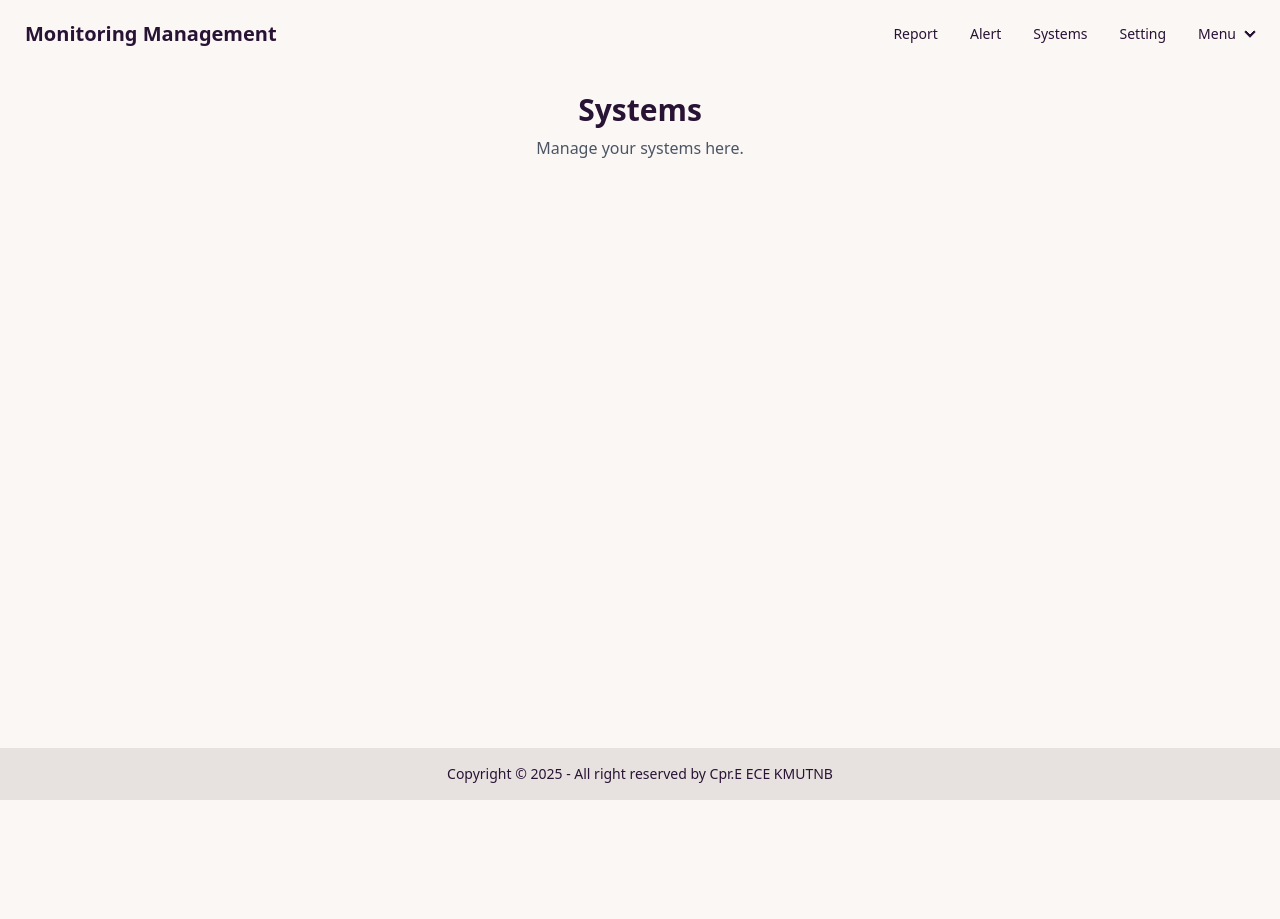
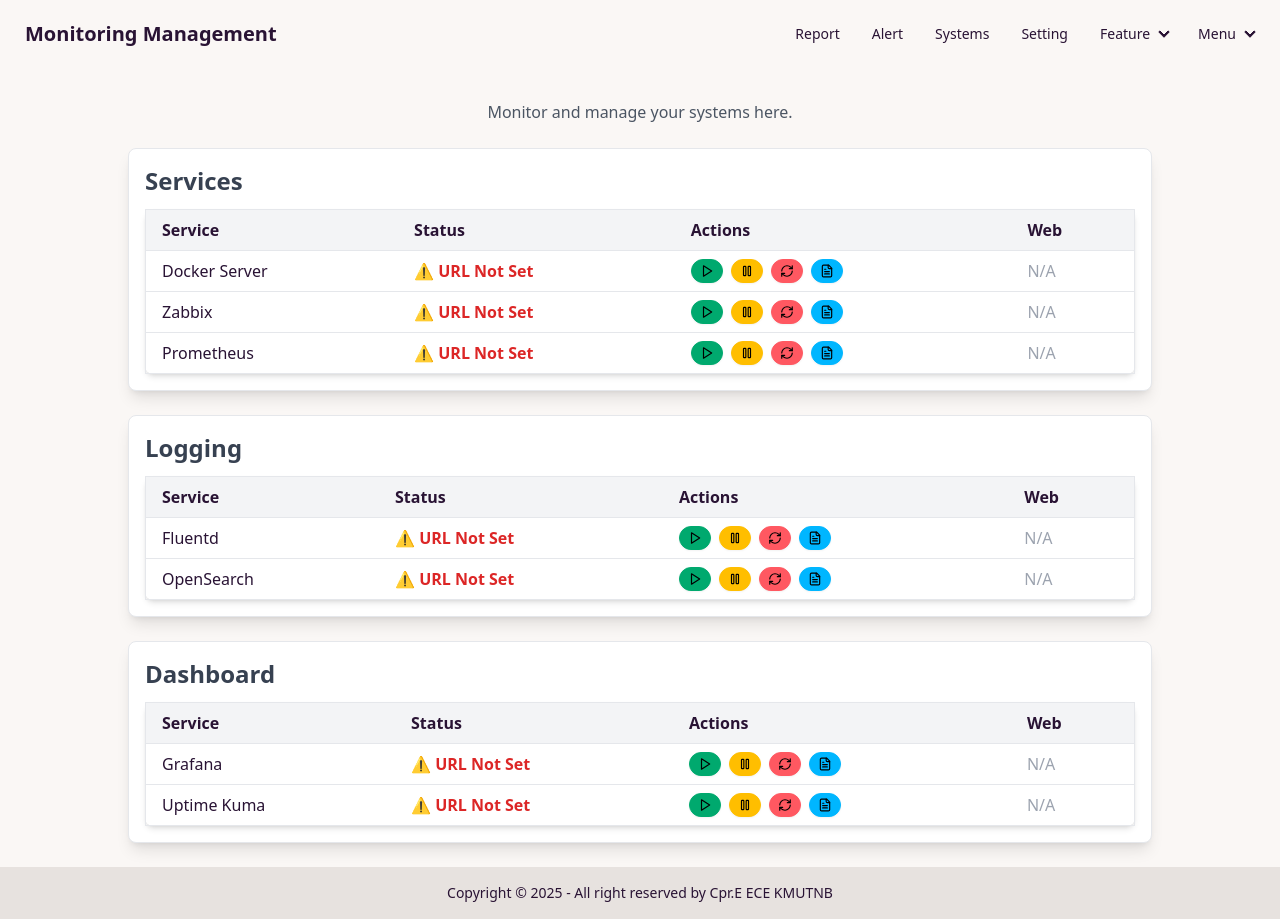
Before and after one commit to mossZmossZ/centralized-network-monitoring-management-web, a React (Vite) app in the folder frontend/: page /systems in a window 1280 px wide. Before the commit the page ends 800 px from the top, so only its background shows below. Built offline with nearby package versions, Linux system fonts and the light colour scheme; no server answers.

Commit message:
Setting page

```diff
--- a/frontend/components/navbar/index.jsx
+++ b/frontend/components/navbar/index.jsx
@@ -14,6 +14,14 @@
           <li><Link to="/setting">Setting</Link></li>
           <li>
             <details>
+              <summary>Feature</summary>
+              <ul className="bg-base-100 rounded-t-none p-2">
+                <li><Link to="/docs">Password leak</Link></li>
+              </ul>
+            </details>
+          </li>
+          <li>
+            <details>
               <summary>Menu</summary>
               <ul className="bg-base-100 rounded-t-none p-2">
                 <li><Link to="/user">User</Link></li>
--- a/frontend/components/systems/index.jsx
+++ b/frontend/components/systems/index.jsx
@@ -1,8 +1,156 @@
+import { useState, useEffect } from "react";
+import { Button, Modal } from "daisyui"; // DaisyUI components (Ensure Tailwind & DaisyUI are set up)
+import { motion } from "framer-motion";
+import { Globe, Play, Pause, RefreshCw, FileText } from "lucide-react"; // Import icons
+
+const services = {
+  Services: [
+    { name: "Docker Server", pingUrl: import.meta.env.VITE_DOCKER_SERVER_PING, webUrl: import.meta.env.VITE_DOCKER_SERVER_WEB },
+    { name: "Zabbix", pingUrl: import.meta.env.VITE_ZABBIX_PING, webUrl: import.meta.env.VITE_ZABBIX_WEB },
+    { name: "Prometheus", pingUrl: import.meta.env.VITE_PROMETHEUS_PING, webUrl: import.meta.env.VITE_PROMETHEUS_WEB },
+  ],
+  Logging: [
+    { name: "Fluentd", pingUrl: import.meta.env.VITE_FLUENTD_PING, webUrl: import.meta.env.VITE_FLUENTD_WEB },
+    { name: "OpenSearch", pingUrl: import.meta.env.VITE_OPENSEARCH_PING, webUrl: import.meta.env.VITE_OPENSEARCH_WEB },
+  ],
+  Dashboard: [
+    { name: "Grafana", pingUrl: import.meta.env.VITE_GRAFANA_PING, webUrl: import.meta.env.VITE_GRAFANA_WEB },
+    { name: "Uptime Kuma", pingUrl: import.meta.env.VITE_UPTIMEKUMA_PING, webUrl: import.meta.env.VITE_UPTIMEKUMA_WEB },
+  ],
+};
+
+
 export function Systems() {
+  const [statusData, setStatusData] = useState({});
+  const [selectedService, setSelectedService] = useState(null);
+  const [logs, setLogs] = useState("");
+
+  useEffect(() => {
+    const fetchStatuses = async () => {
+      const categoryResults = {};
+
+      for (const category in services) {
+        categoryResults[category] = await Promise.all(
+          services[category].map(async (service) => {
+            if (!service.url) return { name: service.name, status: "⚠️ URL Not Set" };
+            try {
+              const response = await fetch(service.url);
+              if (!response.ok) throw new Error("Service down");
+              return { name: service.name, status: "✅ Running" };
+            } catch (error) {
+              return { name: service.name, status: "❌ Down" };
+            }
+          })
+        );
+      }
+
+      setStatusData(categoryResults);
+    };
+
+    fetchStatuses();
+    const interval = setInterval(fetchStatuses, 10000); // Refresh every 10s
+    return () => clearInterval(interval);
+  }, []);
+
+  // Mock Start/Stop/Restart Actions
+  const handleAction = (serviceName, action) => {
+    console.log(`${action} executed for ${serviceName}`);
+    alert(`${action} executed for ${serviceName}`);
+  };
+
+  // Mock Logs Fetch
+  const handleViewLogs = (serviceName) => {
+    setSelectedService(serviceName);
+    setLogs(`📜 Logs for ${serviceName}:\n[INFO] Service started...\n[INFO] Running smooth...\n[ERROR] Minor issue detected.`);
+  };
+
   return (
-    <div className="flex flex-col items-center justify-center h-full p-6">
-      <h1 className="text-3xl font-bold">Systems</h1>
-      <p className="mt-2 text-gray-600">Manage your systems here.</p>
+    <div className="flex flex-col items-center justify-center h-full p-6 w-full">
+      <p className="mt-2 text-gray-600">Monitor and manage your systems here.</p>
+
+      {/* Render separate tables for each category */}
+      {Object.keys(statusData).map((category) => (
+        <div key={category} className="w-full max-w-5xl mt-6 border rounded-lg shadow-lg bg-white p-4">
+          <h2 className="text-2xl font-semibold text-gray-700">{category}</h2>
+          <table className="min-w-full bg-white border border-gray-200 shadow-md rounded-lg mt-3">
+          <thead className="bg-gray-100">
+          <tr>
+            <th className="px-4 py-2 text-left border-b">Service</th>
+            <th className="px-4 py-2 text-left border-b">Status</th>
+            <th className="px-4 py-2 text-left border-b">Actions</th>
+            <th className="px-4 py-2 text-left border-b">Web</th> {/* New Web Column */}
+          </tr>
+          </thead>
+          <tbody>
+            {statusData[category].map((service) => (
+              <tr key={service.name} className="border-b">
+                <td className="px-4 py-2">{service.name}</td>
+                <td className={`px-4 py-2 font-semibold ${service.status.includes("✅") ? "text-green-600" : "text-red-600"}`}>
+                  {service.status}
+                </td>
+                <td className="px-4 py-2 flex gap-2">
+                  {/* Start Icon */}
+                  <button className="btn btn-xs btn-success flex items-center gap-1" onClick={() => handleAction(service.name, "Start")}>
+                    <Play size={14} />
+                  </button>
+
+                  {/* Stop Icon */}
+                  <button className="btn btn-xs btn-warning flex items-center gap-1" onClick={() => handleAction(service.name, "Stop")}>
+                    <Pause size={14} />
+                  </button>
+
+                  {/* Restart Icon */}
+                  <button className="btn btn-xs btn-error flex items-center gap-1" onClick={() => handleAction(service.name, "Restart")}>
+                    <RefreshCw size={14} />
+                  </button>
+
+                  {/* View Logs Icon */}
+                  <button className="btn btn-xs btn-info flex items-center gap-1" onClick={() => handleViewLogs(service.name)}>
+                    <FileText size={14} />
+                  </button>
+                </td>
+
+                {/* Web Column */}
+                <td className="px-4 py-2">
+                  {service.webUrl ? (
+                    <a href={service.webUrl} target="_blank" rel="noopener noreferrer" className="text-blue-600 hover:text-blue-800">
+                      <Globe size={18} />
+                    </a>
+                  ) : (
+                    <span className="text-gray-400">N/A</span>
+                  )}
+                </td>
+              </tr>
+            ))}
+
+
+            </tbody>
+          </table>
+        </div>
+      ))}
+
+      {/* Logs Modal */}
+      {selectedService && (
+        <div className="fixed inset-0 flex items-center justify-center bg-black bg-opacity-50 z-50">
+          <motion.div
+            initial={{ opacity: 0, scale: 0.8 }}
+            animate={{ opacity: 1, scale: 1 }}
+            exit={{ opacity: 0, scale: 0.8 }}
+            transition={{ duration: 0.3, ease: "easeOut" }}
+            className="bg-white w-[80%] max-w-3xl p-6 rounded-lg shadow-lg max-h-[70vh] overflow-auto"
+          >
+            <h3 className="text-xl font-bold text-gray-800">Logs - {selectedService}</h3>
+            <pre className="bg-gray-900 text-white p-4 mt-4 text-sm rounded-lg whitespace-pre-wrap max-h-60 overflow-auto">
+              {logs}
+            </pre>
+            <div className="flex justify-end mt-4">
+              <button className="btn btn-sm btn-error" onClick={() => setSelectedService(null)}>
+                Close
+              </button>
+            </div>
+          </motion.div>
+        </div>
+      )}
     </div>
   );
 }
--- a/frontend/package.json
+++ b/frontend/package.json
@@ -11,6 +11,7 @@
   },
   "dependencies": {
     "framer-motion": "^12.0.6",
+    "lucide-react": "^0.474.0",
     "react": "^18.3.1",
     "react-dom": "^18.3.1",
     "react-router-dom": "^7.1.5"
```
Also changed, not shown: 1 other file (tests, documents, lock files or other folders).
